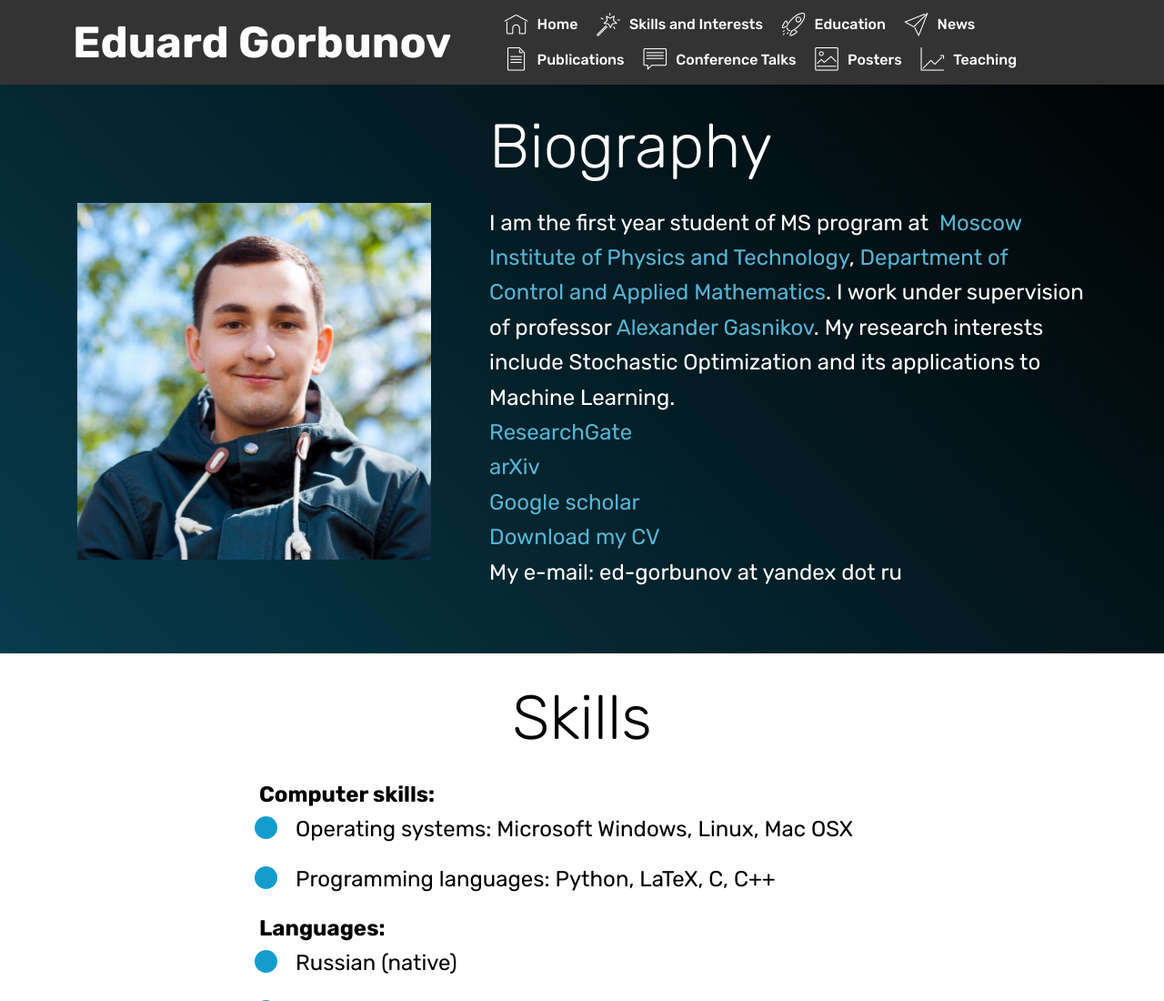
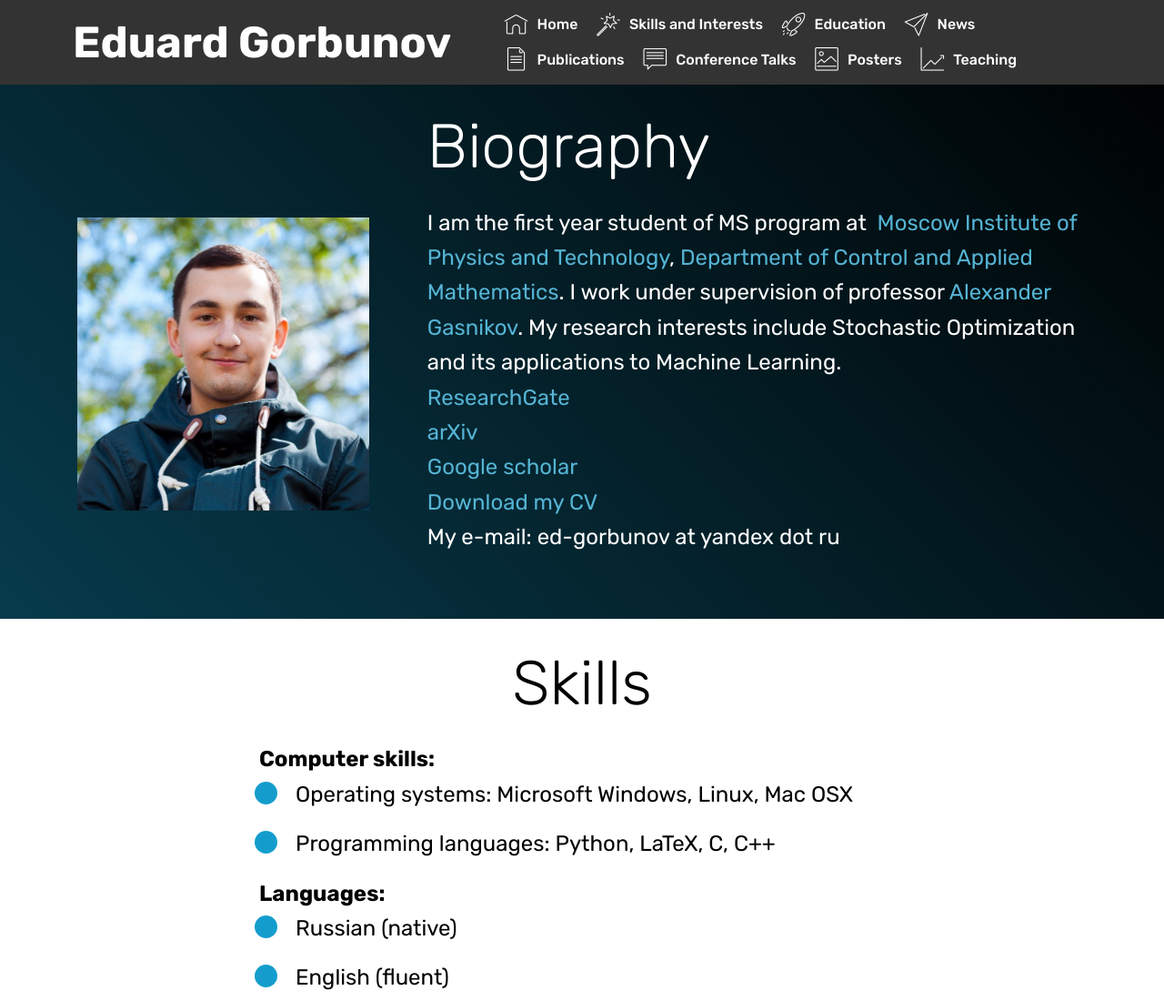
Before and after one commit to eduardgorbunov/eduardgorbunov.github.io, a plain HTML site: page index.html in a window 1280 px wide. Shown: the top 1100 px of the page at 91% size. Drawn offline with Linux system fonts and the light colour scheme; files whose address does not match are found by name.

Commit message:
Add files via upload
Fixes

```diff
--- a/index.html
+++ b/index.html
@@ -60,7 +60,7 @@
     </nav>
 </section>
 
-<section class="engine"><a href="https://mobiri.se/g">build your own site</a></section><section class="header3 cid-qYP1dtKorN" id="header3-a">
+<section class="engine"><a href="https://mobiri.se/g">how to build your own website</a></section><section class="header3 cid-qYP1dtKorN" id="header3-a">
 
 
 
@@ -68,7 +68,7 @@
 
     <div class="container">
         <div class="media-container-row">
-            <div class="mbr-figure" style="width: 65%;">
+            <div class="mbr-figure" style="width: 50%;">
                 <img src="assets/images/ed-1-809x800.jpg" alt="Mobirise" title="">
             </div>
 
```
Also changed, not shown: page1.html (+1 -1 lines), page2.html (+1 -1 lines), page3.html (+1 -1 lines), 1 other file.
